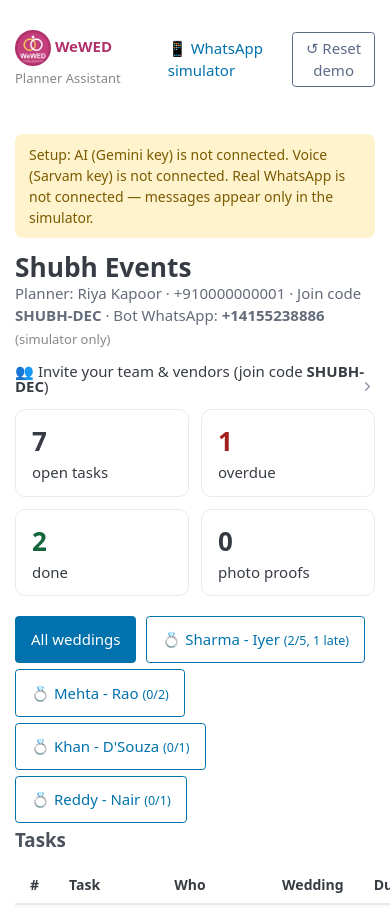
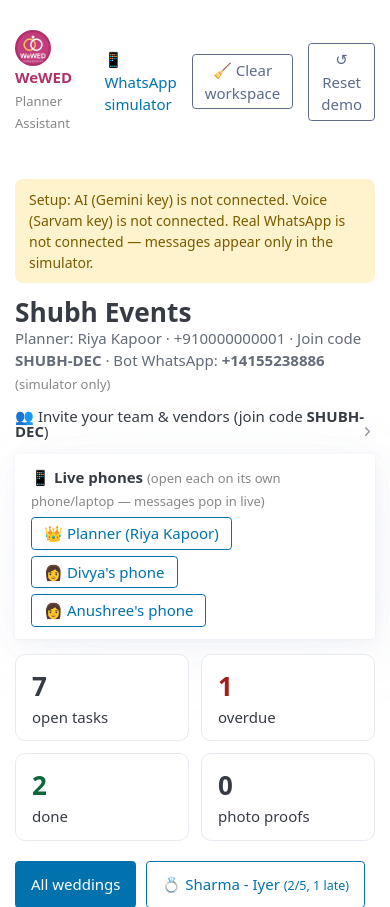
Before and after one commit to jeet-doshi/rewired-hackathon, a Flask app: page /w/demo in a window 390 px wide; the page is wider, and only the part inside the window is pictured. Shown: the top 907 px of that part. Run offline with Flask 3, Linux system fonts and the light colour scheme; data comes from the database, SQL or seed files in the repository; data that the repository does not hold is empty; some libraries are stand-ins or nearby versions.

Commit message:
Live phone pages per person, Clear workspace button
Co-Authored-By: Claude Opus 5.5 <noreply@anthropic.com>

```diff
--- a/app.py
+++ b/app.py
@@ -174,6 +174,15 @@ def reset(token):
     return redirect(url_for("dashboard", token="demo"))
 
 
+@app.post("/w/<token>/clear")
+def clear(token):
+    planner = planner_or_404(token)
+    if not planner["is_demo"]:
+        abort(403)
+    db.clear_demo()
+    return redirect(url_for("dashboard", token=token))
+
+
 @app.get("/proof/<int:task_id>/<token>")
 def proof(task_id, token):
     planner = planner_or_404(token)
@@ -221,10 +230,12 @@ def simulator(token):
             error = str(e)
             print("Simulator error:", e)
         if not error:
-            return redirect(url_for("simulator", token=token, phone=phone))
+            return redirect(url_for("simulator", token=token, phone=phone, solo=request.values.get("solo"),
+                                    name=request.values.get("name")))
     me = next((m for m in members if m["phone"] == phone), None)
     return render_template("simulator.html", planner=planner, members=members, phone=phone, me=me,
-                           messages=db.messages_for_phone(phone), error=error)
+                           messages=db.messages_for_phone(phone), error=error,
+                           solo=request.values.get("solo"), name=request.values.get("name"))
 
 
 # ---------- real WhatsApp (Twilio webhook) ----------
--- a/db.py
+++ b/db.py
@@ -354,6 +354,21 @@ def seed_demo():
     return p
 
 
+def clear_demo():
+    """Empty the demo workspace: no tasks, no messages, only the planner left (people re-join with the code)."""
+    p = one("SELECT * FROM planners WHERE is_demo = 1")
+    if not p:
+        return
+    for m in members_of(p["id"]):
+        clear_state(m["phone"])
+    for phone in ("+910000000011", "+910000000012"):
+        clear_state(phone)
+        query("DELETE FROM messages WHERE phone = ?", (phone,))
+    query("DELETE FROM tasks WHERE planner_id = ?", (p["id"],))
+    query("DELETE FROM messages WHERE planner_id = ?", (p["id"],))
+    query("DELETE FROM members WHERE planner_id = ? AND role != 'planner'", (p["id"],))
+
+
 def reset_demo():
     """One-click reset: wipe the demo workspace's tasks and messages and rebuild the fake data.
     Real phones that joined the demo workspace stay joined (so you don't have to re-join before a demo)."""
--- a/templates/dashboard.html
+++ b/templates/dashboard.html
@@ -2,7 +2,9 @@
 {% block title %}{{ planner.business }} · WeWED{% endblock %}
 {% block nav %}
 <li><a href="/w/{{ planner.token }}/sim">📱 WhatsApp simulator</a></li>
-{% if planner.is_demo %}<li><form method="post" action="/w/{{ planner.token }}/reset" style="margin:0"
+{% if planner.is_demo %}<li><form method="post" action="/w/{{ planner.token }}/clear" style="margin:0"
+  onsubmit="return confirm('Clear ALL tasks, messages and team members? (planner stays)')"><button class="secondary outline" style="padding:4px 12px">🧹 Clear workspace</button></form></li>
+<li><form method="post" action="/w/{{ planner.token }}/reset" style="margin:0"
   onsubmit="return confirm('Reset the demo workspace to its starting data?')"><button class="secondary outline" style="padding:4px 12px">↺ Reset demo</button></form></li>{% endif %}
 {% endblock %}
 {% block body %}
@@ -33,6 +35,13 @@
     <p class="muted">Your private dashboard link (keep it safe): <a href="{{ link }}">{{ link }}</a></p>
   </article>
 </details>
+
+<article style="padding:12px 16px">
+  <b>📱 Live phones</b> <span class="muted">(open each on its own phone/laptop — messages pop in live)</span><br>
+  <a role="button" class="outline" style="padding:4px 12px;margin:6px 6px 0 0" target="_blank" href="/w/{{ planner.token }}/sim?phone={{ planner.phone|urlencode }}&solo=1&name={{ planner.name|urlencode }}">👑 Planner ({{ planner.name }})</a>
+  <a role="button" class="outline" style="padding:4px 12px;margin:6px 6px 0 0" target="_blank" href="/w/{{ planner.token }}/sim?phone=%2B910000000011&solo=1&name=Divya">👩 Divya's phone</a>
+  <a role="button" class="outline" style="padding:4px 12px;margin:6px 6px 0 0" target="_blank" href="/w/{{ planner.token }}/sim?phone=%2B910000000012&solo=1&name=Anushree">👩 Anushree's phone</a>
+</article>
 
 <div class="stats">
   <div class="stat"><b>{{ stats.open }}</b>open tasks</div>
```
Also changed, not shown: templates/simulator.html (+16 -0 lines).
